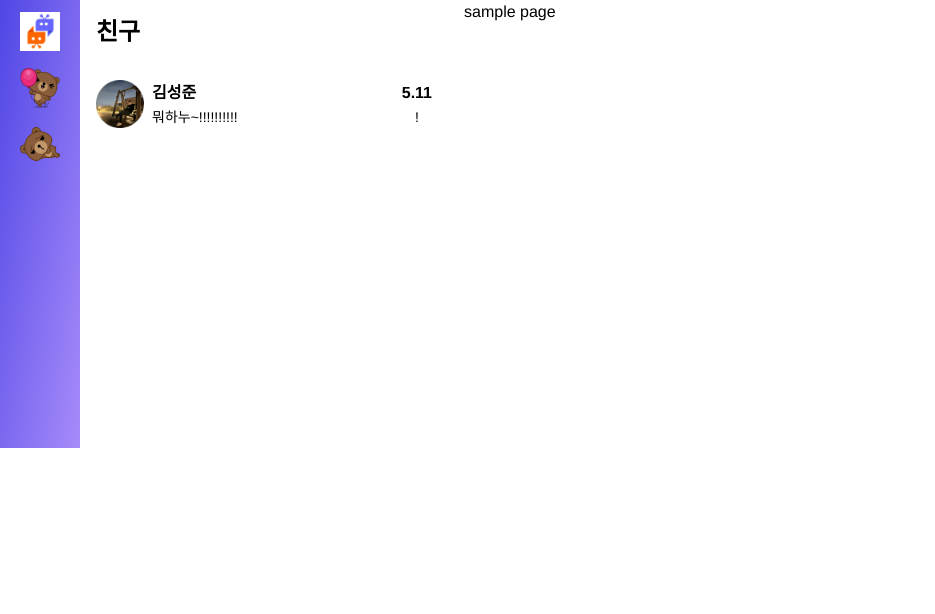
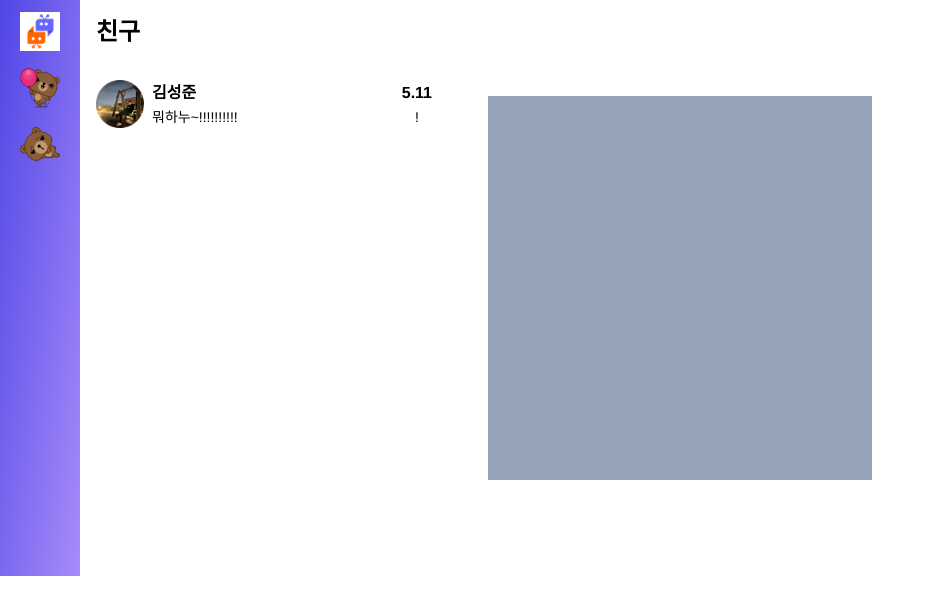
Before and after one commit to RDDcat/SmallTalk, a Vue app: page / in a window 1280 px wide. Shown: the top 614 px of the page, without its empty margins (0-935 px from the left). Built offline with nearby package versions, Linux system fonts and the light colour scheme.

Commit message:
[UPDATE] css 업데이트

```diff
--- a/src/App.vue
+++ b/src/App.vue
@@ -1,6 +1,6 @@
 <template>
   <!-- 외부 -->
-  <div class="w-[40rem] h-96">
+  <div class="w-[56rem] h-[36rem]">
   <div class="flex max-w-screen-xl min-w-screen-sm min-h-full">
     <!-- 사이드 메뉴 -->
     <SideMenuComponent />
@@ -8,7 +8,8 @@
     <FriendsComponent />
 
     <!-- 오른쪽 화면 -->
-    <ChatComponent />
+    <MainComponent v-if="$store.state.modalStore.isMain"/>
+    <ChatComponent v-if="$store.state.modalStore.isChat"/>
   </div>
   </div>
 
@@ -17,6 +18,7 @@
 <script>
 import SideMenuComponent from './components/SideMenuComponent.vue'
 import FriendsComponent from './components/FriendsComponent.vue'
+import MainComponent from './components/MainComponent.vue'
 import ChatComponent from './components/ChatComponent.vue'
 
 export default {
@@ -24,6 +26,7 @@ export default {
   components: {
     SideMenuComponent,
     FriendsComponent,
+    MainComponent,
     ChatComponent,
   }
 }
--- a/src/components/FriendsComponent.vue
+++ b/src/components/FriendsComponent.vue
@@ -1,11 +1,11 @@
 <template>
-  <div class="inline-block">
+  <div class="inline-block h-full">
     <!-- 타이틀 -->
     <div class="ml-4 my-4 font-semibold text-2xl">
       친구
     </div>
     <!-- 친구 목록 -->
-    <div class="flex flex-col w-96 h-96 overflow-x-hidden overflow-y-auto">
+    <div class="flex flex-col w-96 overflow-x-hidden overflow-y-auto">
       <!-- 친구 컴포넌트 -->
       <div class="flex w-full h-14 px-4 my-3">
         <!-- 이미지 -->
--- /dev/null
+++ b/src/components/MainComponent.vue
@@ -0,0 +1,25 @@
+<template>
+  <div class="flex w-full">
+    <div class="m-auto w-96 h-96 bg-slate-400"></div>
+  </div>
+</template>
+
+<script>
+export default {
+  components: {
+
+  },
+  data(){
+      return {
+
+      }
+  },
+  methods: {
+
+  },
+}
+</script>
+
+<style scoped>
+
+</style>
--- a/src/components/SideMenuComponent.vue
+++ b/src/components/SideMenuComponent.vue
@@ -1,5 +1,5 @@
 <template>
-  <div class="w-20 bg-gradient-to-tl from-violet-400 to-indigo-600">
+  <div class="min-w-20 w-20 bg-gradient-to-tl from-violet-400 to-indigo-600">
     <!-- 로고 -->
 
     <!-- 아이콘 리스트 -->
--- a/src/store/modalStore.js
+++ b/src/store/modalStore.js
@@ -1,7 +1,8 @@
 // Vuex 스토어를 정의하여 모달과 관련된 상태를 관리
 const modalStore = {
   state: {
-
+    isChat: false,
+    isMain: true,
   },
 
   getters: {
```
